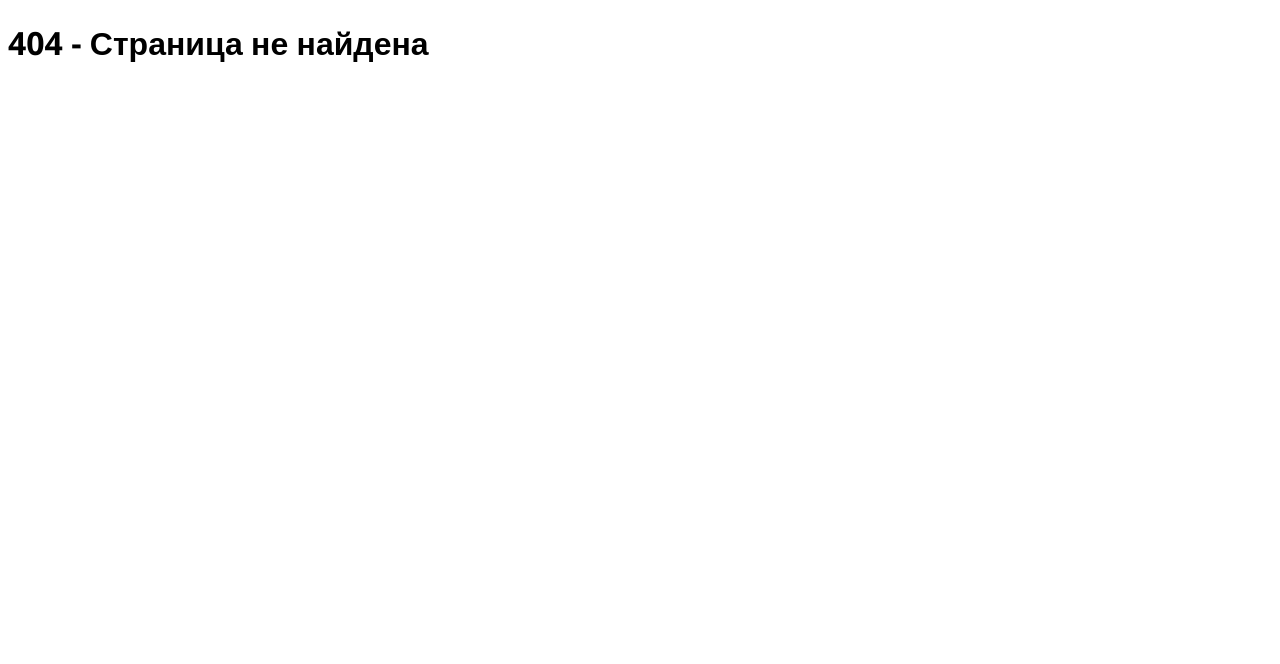
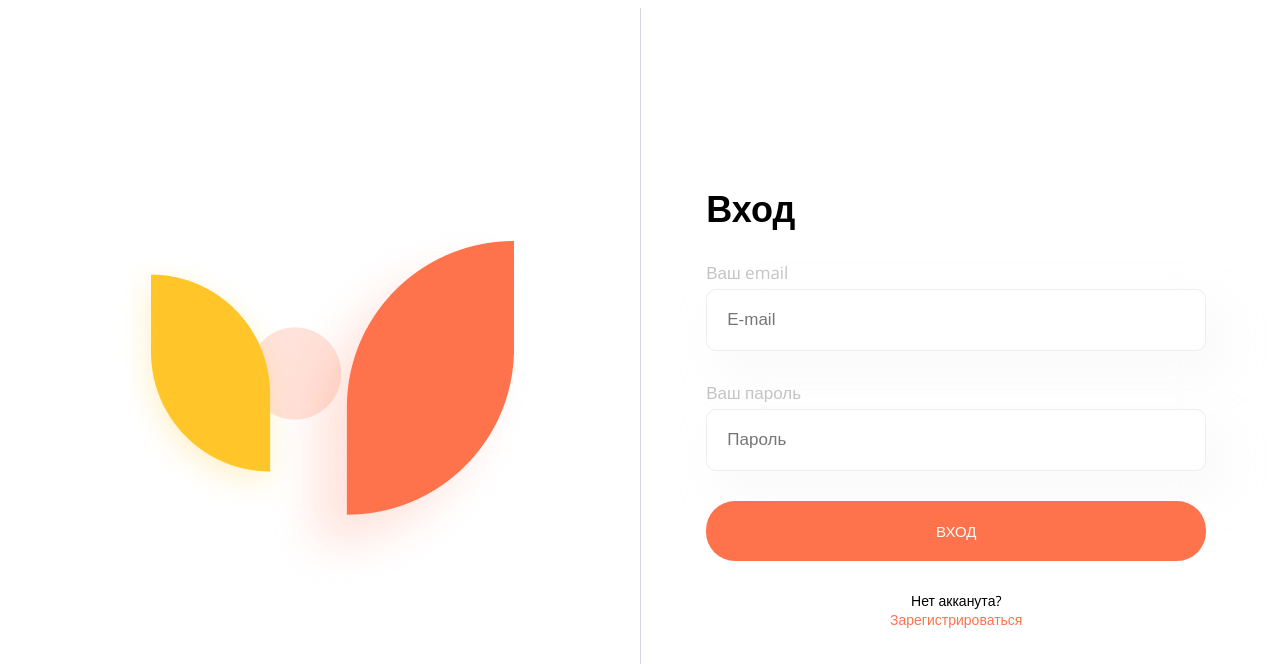
Before and after one commit to psergeyv/pizza-react, a React (Vite) app: page /auth/login/ in a window 1280 px wide. Before the commit this address had no page. Shown: the top 664 px of the page. Built offline with nearby package versions, Linux system fonts and the light colour scheme.

Commit message:
Заказ пицци - auth

```diff
--- /dev/null
+++ b/src/helpers/RequireAuth.tsx
@@ -0,0 +1,10 @@
+import type { ReactNode } from "react";
+import { Navigate } from "react-router-dom";
+
+export const RequireAuth = ({ children }: { children: ReactNode }) => {
+  const jwt = localStorage.getItem("jwt");
+  if (!jwt) {
+    return <Navigate to="/auth/login/" replace />;
+  }
+  return children;
+};
--- /dev/null
+++ b/src/interfaces/auth.interface.ts
@@ -0,0 +1,3 @@
+export interface LoginResponse {
+  access_token: string;
+}
--- /dev/null
+++ b/src/layout/Auth/AuthLayout.tsx
@@ -0,0 +1,15 @@
+import { Outlet } from "react-router-dom";
+import styles from "./AuthLayuot.module.css";
+
+export function AuthLayout() {
+  return (
+    <div className={styles["layout"]}>
+      <div className={styles["logo"]}>
+        <img src="/images/logo.png" alt="" />
+      </div>
+      <div className={styles["content"]}>
+        <Outlet />
+      </div>
+    </div>
+  );
+}
--- /dev/null
+++ b/src/layout/Auth/AuthLayuot.module.css
@@ -0,0 +1,18 @@
+.layout {
+    display: flex;
+    width: 100%;
+    min-height: 100vh;
+}
+.logo {
+    flex:1;
+    display: flex;
+    align-items: center;
+    justify-content: center;
+}
+.content {
+    flex:1;
+    display: flex;
+    align-items: center;
+    justify-content: center;
+    border-left: 1px solid var(--seporator-color);
+}
--- a/src/layout/Layout/Layout.tsx
+++ b/src/layout/Layout/Layout.tsx
@@ -1,9 +1,14 @@
-import { NavLink, Outlet } from "react-router-dom";
+import { NavLink, Outlet, useNavigate } from "react-router-dom";
 import styles from "./Layout.module.css";
 import Button from "../../components/Button/Button";
 import cn from "classnames";
 
 export function Layout() {
+  const navigate = useNavigate();
+  const logout = () => {
+    localStorage.removeItem("jwt");
+    navigate("auth/login");
+  };
   return (
     <div className={styles["layout"]}>
       <div className={styles["sidebar"]}>
@@ -39,7 +44,7 @@
             Корзина
           </NavLink>
         </div>
-        <Button className={styles["exit"]}>
+        <Button className={styles["exit"]} onClick={logout}>
           <img src="/icons/logout.svg" alt="" />
           Выход
         </Button>
--- a/src/main.tsx
+++ b/src/main.tsx
@@ -14,11 +14,18 @@
 import { Movie } from "./pages/Movie/Movie";
 import axios from "axios";
 import { PREFIX } from "./helpers/API";
+import { AuthLayout } from "./layout/Auth/AuthLayout";
+import { Register } from "./pages/Register/Register";
+import { RequireAuth } from "./helpers/RequireAuth";
 
 const router = createBrowserRouter([
   {
     path: "/",
-    element: <Layout />,
+    element: (
+      <RequireAuth>
+        <Layout />
+      </RequireAuth>
+    ),
     children: [
       {
         path: "/",
@@ -27,10 +34,6 @@
       {
         path: "/cart",
         element: <Cart />,
-      },
-      {
-        path: "/login",
-        element: <Login />,
       },
       {
         path: "/favorites",
@@ -65,6 +68,20 @@
     ],
   },
   {
+    path: "auth",
+    element: <AuthLayout />,
+    children: [
+      {
+        path: "login",
+        element: <Login />,
+      },
+      {
+        path: "register",
+        element: <Register />,
+      },
+    ],
+  },
+  {
     path: "*",
     element: <ErrorNotFound />,
   },
--- /dev/null
+++ b/src/pages/Login/Login.module.css
@@ -0,0 +1,45 @@
+.login {
+	display: flex;
+	flex-direction: column;
+	gap: 30px;
+	width: 100%;
+	max-width: 500px;
+}
+
+.form {
+	display: flex;
+	flex-direction: column;
+	gap: 30px;
+}
+
+.field {
+	display: flex;
+	flex-direction: column;
+	gap: 5px;
+}
+
+.field label {
+	color: #C4C4C4;
+	font-size: 17px;
+	font-style: normal;
+	font-weight: 400;
+}
+
+.links {
+	display: flex;
+	flex-direction: column;
+	align-items: center;
+	color: var(--text-secondaty-color);
+	font-size: 14px;
+}
+
+.links a {
+	text-decoration: none;
+	color: var(--primary-color);
+}
+
+.error {
+	background: #FFC529;
+	color: white;
+	padding: 20px;
+}
--- a/src/pages/Login/Login.tsx
+++ b/src/pages/Login/Login.tsx
@@ -1,7 +1,65 @@
+import { Link, useNavigate } from "react-router-dom";
+import Button from "../../components/Button/Button";
+import Headling from "../../components/Headling/Headling";
+import Input from "../../components/Input/Input";
+import styles from "./Login.module.css";
+import { useState, type FormEvent } from "react";
+import axios, { AxiosError } from "axios";
+import { PREFIX } from "../../helpers/API";
+import type { LoginResponse } from "../../interfaces/auth.interface";
+
+export type LoginForm = {
+  email: { value: string };
+  password: { value: string };
+};
 export function Login() {
+  const [error, setError] = useState<string | null>();
+  const navigate = useNavigate();
+  const submit = async (e: FormEvent) => {
+    e.preventDefault();
+    setError(null);
+    const target = e.target as typeof e.target & LoginForm;
+    const { email, password } = target;
+    await sendLogin(email.value, password.value);
+  };
+  const sendLogin = async (email: string, password: string) => {
+    try {
+      const { data } = await axios.post<LoginResponse>(`${PREFIX}/auth/login`, {
+        email,
+        password,
+      });
+      localStorage.setItem("jwt", data.access_token);
+      navigate("/");
+    } catch (e) {
+      if (e instanceof AxiosError) {
+        setError(e.response?.data.message);
+      }
+    }
+  };
   return (
-    <>
-      <h1>Вход</h1>
-    </>
+    <div className={styles["login"]}>
+      <Headling>Вход</Headling>
+      {error && <div className={styles["error"]}>{error}</div>}
+      <form className={styles["form"]} onSubmit={submit}>
+        <div className={styles["field"]}>
+          <label htmlFor="email">Ваш email</label>
+          <Input id="email" name="email" placeholder="E-mail" />
+        </div>
+        <div className={styles["field"]}>
+          <label htmlFor="password">Ваш пароль</label>
+          <Input
+            id="password"
+            name="password"
+            type="password"
+            placeholder="Пароль"
+          />
+        </div>
+        <Button appearence="btn-big">Вход</Button>
+        <div className={styles["links"]}>
+          <div>Нет акканута?</div>
+          <Link to="/auth/register">Зарегистрироваться</Link>
+        </div>
+      </form>
+    </div>
   );
 }
--- /dev/null
+++ b/src/pages/Register/Register.tsx
@@ -0,0 +1,7 @@
+export function Register() {
+  return (
+    <>
+      <h1>Регистрация</h1>
+    </>
+  );
+}
```
Also changed, not shown: public/images/logo.png (added), src/pages/Register/Register.module.css (added).
